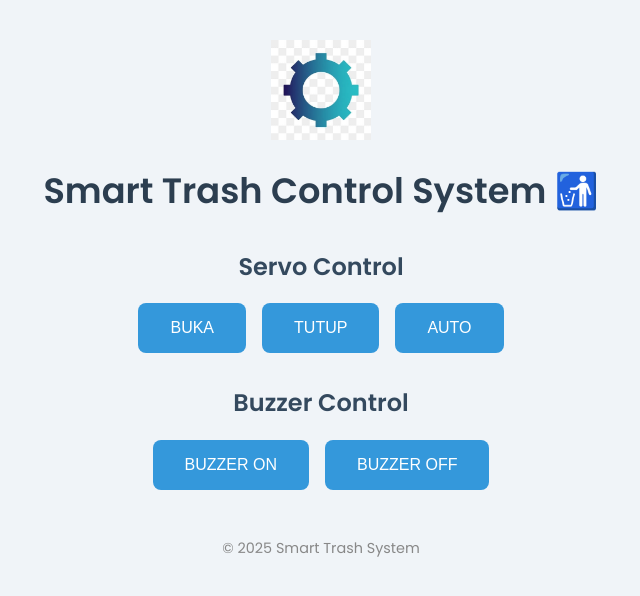
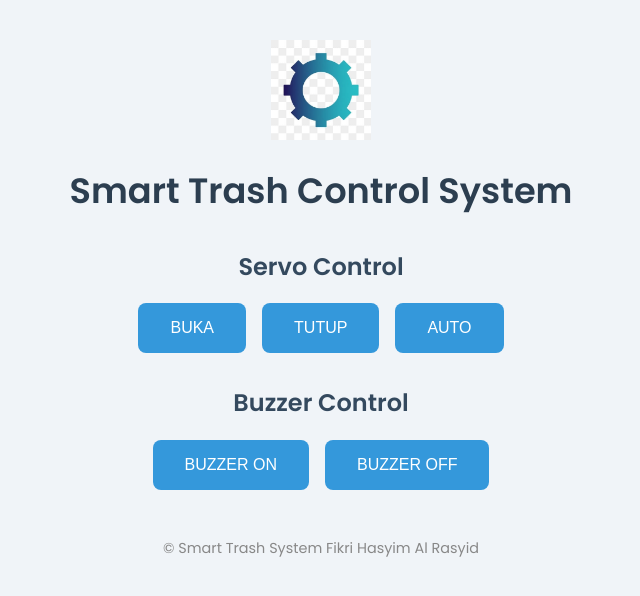
Before and after one commit to Fikrgram/smart-trash-fikri, a plain HTML site: page index.html in a window 1280 px wide. Shown: the whole page, without its empty margins (319-959 px from the left). Drawn offline with Linux system fonts and the light colour scheme.

Commit message:
index.html

```diff
--- a/index.html
+++ b/index.html
@@ -77,7 +77,7 @@
   <!-- Gambar kontrol -->
   <img src="kontrol.png" alt="Ikon Kontrol">
 
-  <h1>Smart Trash Control System 🚮</h1>
+  <h1>Smart Trash Control System </h1>
 
   <h2>Servo Control</h2>
   <div class="btn-group">
@@ -92,7 +92,7 @@
     <button onclick="setBuzzer('OFF')">BUZZER OFF</button>
   </div>
 
-  <footer>© 2025 Smart Trash System</footer>
+  <footer>© Smart Trash System Fikri Hasyim Al Rasyid </footer>
 
   <script>
     const firebaseConfig = {
```
